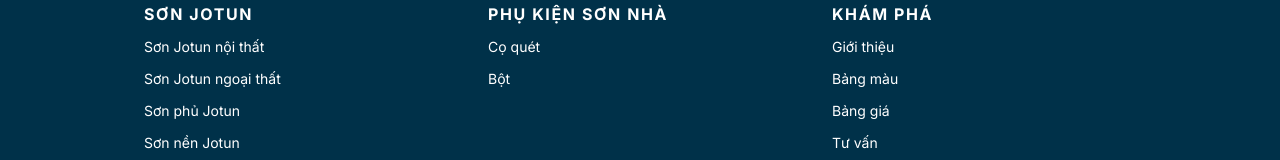
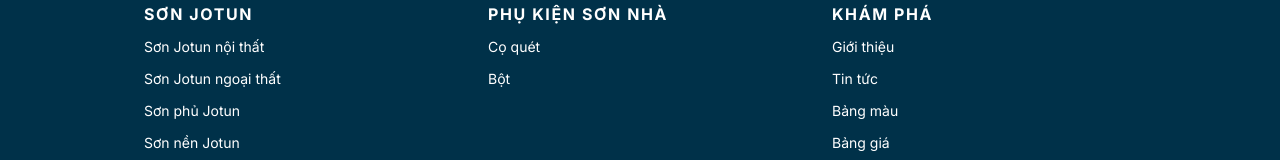
Before and after one commit to tuilathang97/jotun-quang-tuyen, a Next.js app: page / in a window 1280 px wide. Shown: the part 6359-6519 px from the top of the page. Built offline with nearby package versions, Linux system fonts and the light colour scheme; no server answers.

Commit message:
feat: add blogs link to nav and footer

```diff
--- a/src/components/footer/footer.tsx
+++ b/src/components/footer/footer.tsx
@@ -57,6 +57,10 @@
             {
                 text: 'Giới thiệu',
                 url: '/about'
+            },
+            {
+                text: 'Tin tức',
+                url: '/blogs'
             },
             {
                 text: 'Bảng màu',
--- a/src/components/navigation/navigation.tsx
+++ b/src/components/navigation/navigation.tsx
@@ -6,7 +6,7 @@
 import React from "react";
 import { BsFillTelephoneFill } from 'react-icons/bs';
 import ScrollLink from "../scroll-link";
-import { FaCloudSunRain } from "react-icons/fa";
+import { FaCloudSunRain, FaRegNewspaper} from "react-icons/fa";
 import { IoBedOutline } from "react-icons/io5";
 import { IoColorPaletteOutline } from "react-icons/io5";
 import { IoHomeOutline } from "react-icons/io5";
@@ -114,10 +114,10 @@
         <Colors />
 
         <NavigationMenuItem className="hidden md:block max-w-[300px] md:max-w-max">
-          <ScrollLink to="/about">
+          <ScrollLink to="/blogs">
             <span className={navigationMenuTriggerStyle()}>
-              <TiInfoLargeOutline className='h-6 w-6'/>
-              Giới thiệu
+              <FaRegNewspaper className='h-6 w-6'/>
+              Tin tức
             </span>
           </ScrollLink>
         </NavigationMenuItem>
```
